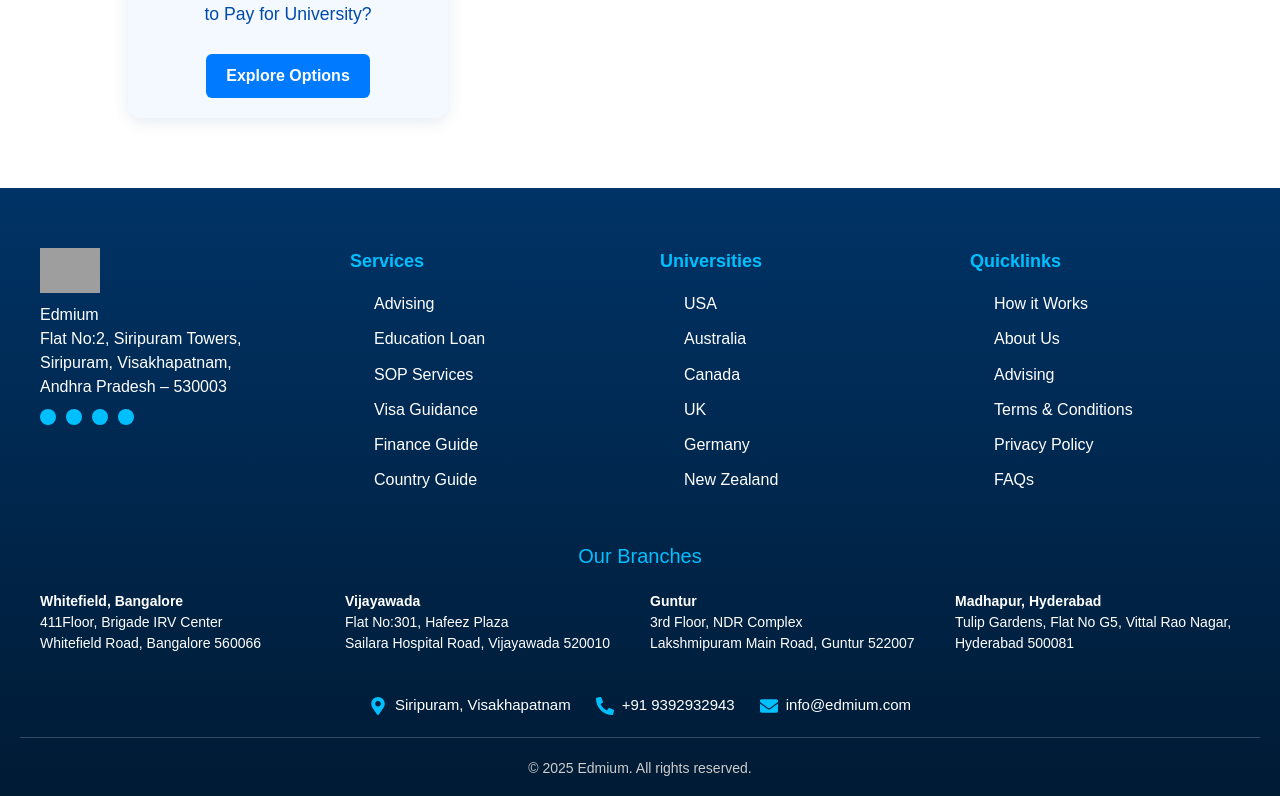
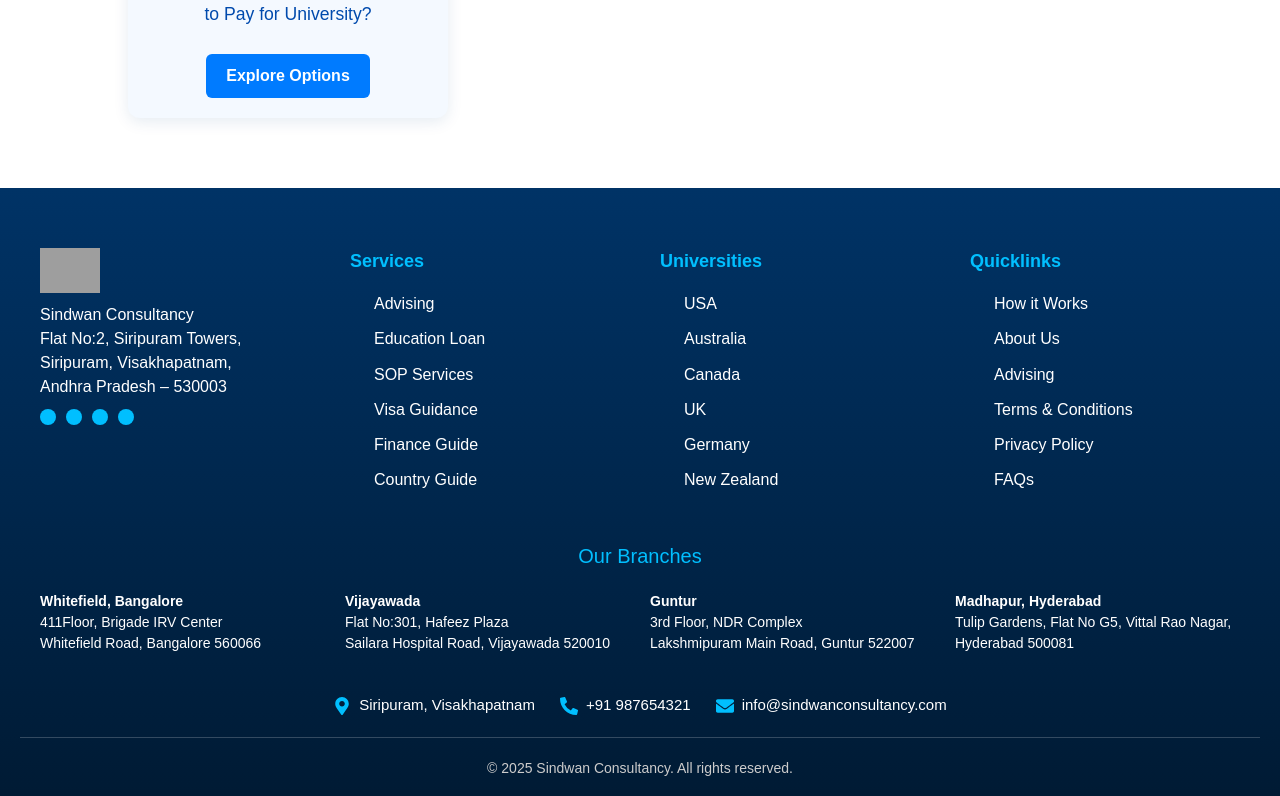
Before and after one commit to Balaganesh-Mala/SindwanConsultancy, a React app in the folder frontend/: page /how in a window 1280 px wide. Shown: the part 2001-2797 px from the top of the page. Built offline with nearby package versions, Linux system fonts and the light colour scheme; grey boxes are pictures that could not be loaded; the HTML template or start-up script is replaced by a standard one.

Commit message:
Added .gitignore to ignore node_modules

```diff
--- a/frontend/package.json
+++ b/frontend/package.json
@@ -27,6 +27,6 @@
     "eslint-plugin-react-hooks": "^5.2.0",
     "eslint-plugin-react-refresh": "^0.4.22",
     "globals": "^16.4.0",
-    "vite": "^7.1.7"
+    "vite": "^7.2.0"
   }
 }
--- a/frontend/src/components/Footer/Footer.jsx
+++ b/frontend/src/components/Footer/Footer.jsx
@@ -11,7 +11,7 @@
             alt="Logo"
             className="footer-logo"
           />
-          <p className="footer-company">Edmium</p>
+          <p className="footer-company">Sindwan Consultancy</p>
           <p>Flat No:2, Siripuram Towers,<br /> Siripuram, Visakhapatnam,<br /> Andhra Pradesh – 530003</p>
           <div className="footer-social">
             <FaFacebookF className="icon" />
@@ -36,19 +36,24 @@
         <div className="footer-section">
           <h3>Universities</h3>
           <ul>
-            <li>USA</li>
-            <li>Australia</li>
-            <li>Canada</li>
-            <li>UK</li>
-            <li>Germany</li>
-            <li>New Zealand</li>
+            <a href="/usa"><li>USA</li></a>
+
+            <a href="/australia"><li>Australia</li></a>
+            <a href="/canada"><li>Canada</li></a>
+            <a href="/uk"><li>UK</li></a>
+            <a href="/germany"><li>Germany</li></a>
+            <a href="/new-zealand"><li>New Zealand</li></a>
+
+
+
+
           </ul>
         </div>
 
         <div className="footer-section">
           <h3>Quicklinks</h3>
           <ul>
-            <li>How it Works</li>
+            <a href="/how"><li>How it Works</li></a>
             <li>About Us</li>
             <li>Advising</li>
             <li>Terms & Conditions</li>
@@ -75,16 +80,16 @@
         </div>
         <div className="contact-item">
           <FaPhoneAlt className="contact-icon" />
-          <p>+91 9392932943</p>
+          <p>+91 987654321</p>
         </div>
         <div className="contact-item">
           <FaEnvelope className="contact-icon" />
-          <p>info@edmium.com</p>
+          <p>info@sindwanconsultancy.com</p>
         </div>
       </div>
 
       <div className="footer-bottom">
-        <p>© 2025 Edmium. All rights reserved.</p>
+        <p>© 2025 Sindwan Consultancy. All rights reserved.</p>
       </div>
     </footer>
   );
--- a/frontend/src/components/HeroCountry/HeroCountry.css
+++ b/frontend/src/components/HeroCountry/HeroCountry.css
@@ -14,9 +14,10 @@
   width: 100%;
   height: 100%;
   display: flex;
+  flex-direction: row !important;
   gap: 20px;
   align-items: center;
-  justify-content: space-around;
+  justify-content: space-around !important;
   padding: 20px;
 }
 
--- a/frontend/src/components/Navbar/Navbar.jsx
+++ b/frontend/src/components/Navbar/Navbar.jsx
@@ -33,7 +33,7 @@
             className="w-10 h-10 md:w-12 md:h-12 object-contain"
           />
           <h1
-            className={`text-2xl font-bold transition-colors duration-300 ${
+            className={`text-1xl font-bold transition-colors duration-300 ${
               scrolled ? "text-blue-700" : "text-white"
             }`}
           >
--- a/frontend/src/components/WhoWeAre/WhoWeAre.jsx
+++ b/frontend/src/components/WhoWeAre/WhoWeAre.jsx
@@ -42,7 +42,7 @@
           matching algorithm — helping students get the highest amount of
           scholarships and helping universities find special talent.
         </p>
-        <button className="bg-orange-500 text-white px-6 py-2 rounded-full font-semibold hover:bg-orange-600 transition mb-12">
+        <button className="bg-blue-500 text-white px-6 py-2 rounded-full font-semibold hover:bg-blue-600 transition mb-12">
           ABOUT US
         </button>
 
```
Also changed, not shown: 1 other file (tests, documents, lock files or other folders).
